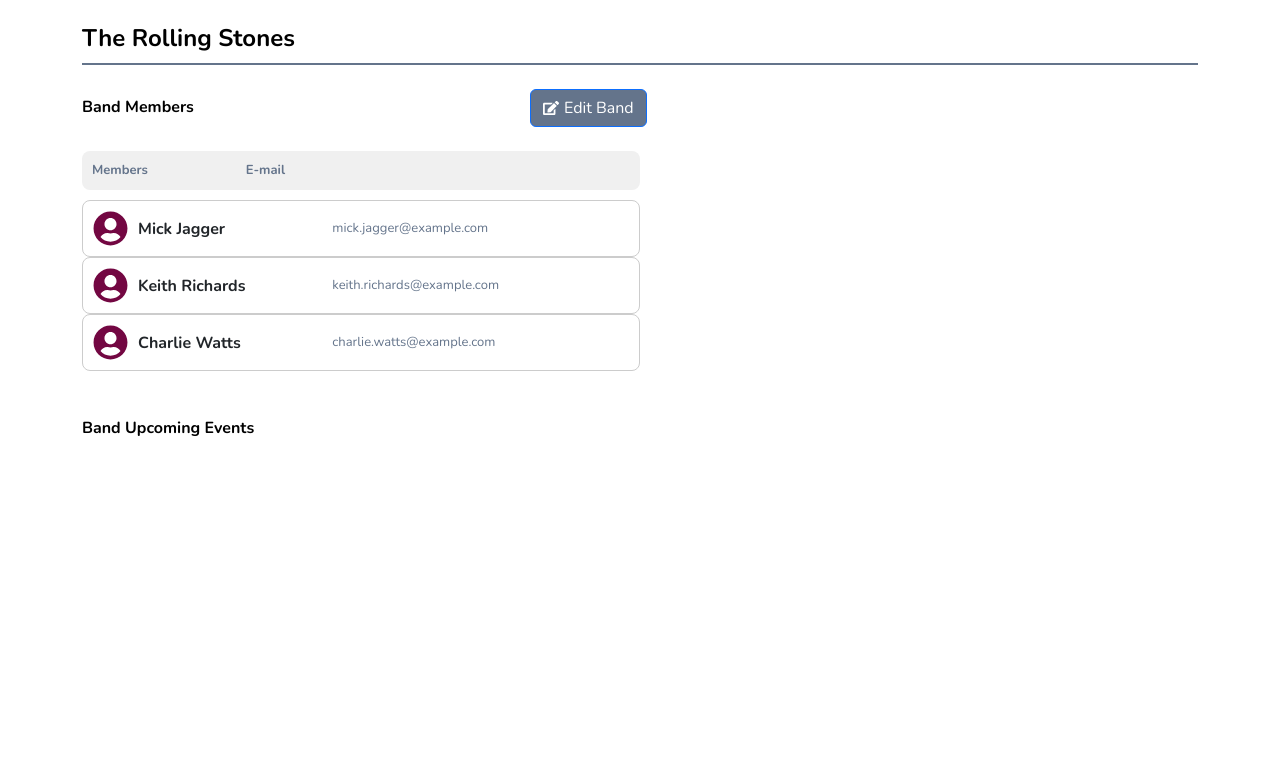
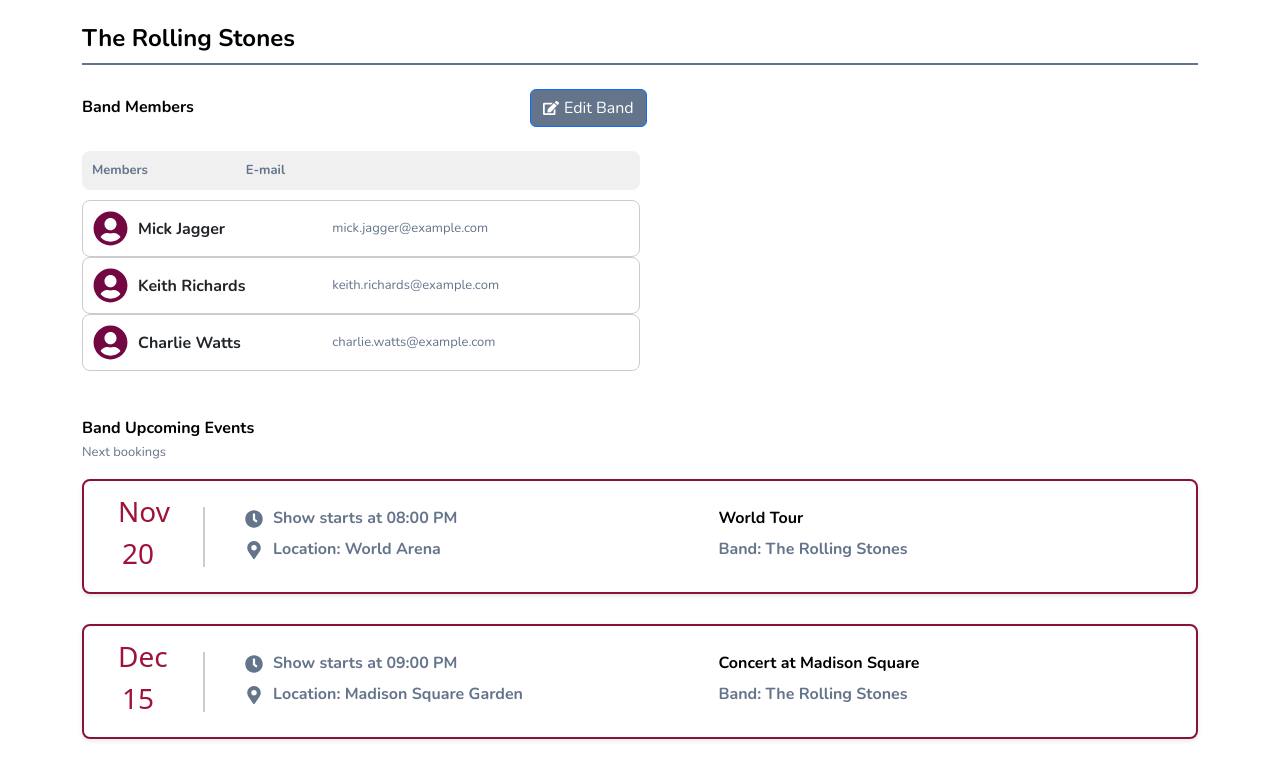
Before and after one commit to Kannella/band_management_front_end, a React (Create React App) app in the folder app/: page /band/1 in a window 1280 px wide. Shown: the top 780 px of the page. Built offline with nearby package versions, Linux system fonts and the light colour scheme.

Commit message:
finish band-details-page

```diff
--- a/app/src/assets/styles/styles.css
+++ b/app/src/assets/styles/styles.css
@@ -272,6 +272,84 @@
     opacity: 0.8;
 }
 
+
+.upcoming-events {
+    display: flex;
+    flex-direction: column;
+    gap: 15px;
+}
+
+.event-card {
+    display: flex;
+    align-items: center;
+    padding: 4px;
+    border: 2px solid #ccc;
+    border-radius: 8px;
+    border-color: rgba(136, 19, 55, 1);
+    box-shadow: 0 2px 4px rgba(0, 0, 0, 0.1);
+    font-weight: bold;
+    margin-bottom: 15px;
+}
+
+.event-date {
+    text-align: center;
+    color: rgba(159, 18, 57, 1);
+    padding: 10px;
+    border-radius: 8px;
+    width: 60px;
+    margin-right: 20px;
+    margin-left: 20px;
+}
+
+.event-divider {
+    width: 2px;
+    height: 60px;
+    background-color: #ccc;
+    margin: 0 15px;
+  }
+
+.event-details {
+    display: flex;
+    flex-direction: column;
+    flex-grow: 1;
+    font-size: 1.2rem;
+    font-weight: normal;
+    margin-left: 25px;
+    color: rgba(100, 116, 139, 1);
+}
+
+.event-info {
+    display: flex;
+    justify-content: space-between;
+    align-items: center;
+    color: rgba(100, 116, 139, 1);
+}
+
+.event-details-left,
+.event-details-right {
+    display: flex;
+    flex-direction: column;
+    gap: 7px;
+    width: 150%;
+}
+
+.event-bandName,
+.event-location,
+.event-time {
+    color: rgba(100, 116, 139, 1) !important; /* Force gray color */
+    font-size: medium;
+}
+
+.event-location {
+    font-size: 1.2rem;
+    color: rgba(100, 116, 139, 1) !important; /* Ensure event-location is gray */
+}
+
+.event-time {
+    color: rgba(100, 116, 139, 1) !important; /* Ensure event-time is gray */
+}
+
+
 @media (max-width: 600px) {
     .members-header,
     .member-card {
--- a/app/src/components/Band/band_details_page.jsx
+++ b/app/src/components/Band/band_details_page.jsx
@@ -1,7 +1,7 @@
 // band_details_page.jsx
 import React, { useState } from "react";
 import { useParams } from "react-router-dom";
-import { FaTrashAlt, FaUserCircle, FaEdit, FaPlusCircle } from "react-icons/fa";
+import { FaTrashAlt, FaUserCircle, FaEdit, FaPlusCircle, FaClock, FaMapMarkerAlt } from "react-icons/fa";
 import { bands } from "../../pages/data/bands";
 import '../../assets/styles/styles.css';
 
@@ -105,10 +105,49 @@
 
             <div className="content mb-4 mt-5">
                 <h2>Band Upcoming Events</h2>
-            </div>
+                <p>Next bookings </p>
+
+                <div className="upcoming-events">
+                {band.events.length > 0 ? (
+                    band.events.map((event, index) => (
+                        <div key={index} className="event-card">
+                            <div className="event-date">
+                                <h3>{event.month}</h3>
+                                <h3>{event.day}</h3>
+                            </div>
+
+                            <div className="event-divider"></div>
+
+                            <div className="event-details">
+                                <div className="event-info">
+                                    <div className="event-details-left">
+                                        <h2 className="event-time">
+                                            <FaClock size={18} style={{ marginRight: '10px' }} />
+                                            Show starts at {event.time}</h2>
+                                        <h2 className="event-location">
+                                            <FaMapMarkerAlt size={18} style={{ marginRight: '10px' }} />
+                                            Location: {event.location}</h2>
+                                    </div>
+
+                                    <div className="event-details-right ">
+                                        <h2 className="event-name">{event.eventName}</h2>
+                                        <h2 className="event-bandName">Band: {event.bandName}</h2>
+                                    </div>
+
+                                </div>
+
+
+                            </div>
+                    </div>
+                ))
+            ) : (
+                <p>No upcoming events</p>
+            )}
+        </div>
 
             </div>
 
+    </div>
     );
 }
 
--- a/app/src/pages/data/bands.js
+++ b/app/src/pages/data/bands.js
@@ -1,17 +1,55 @@
 export const bands = [
-    { id: 1, name: "The Rolling Stones", genre: "Classic Rock", manager: "Jane Doe",
+  {
+      id: 1,
+      name: "The Rolling Stones",
+      genre: "Classic Rock",
+      manager: "Jane Doe",
       image: require("../../assets/images/bands/the-rolling-stones.jpg"),
       members: ["Mick Jagger", "Keith Richards", "Charlie Watts"],
-      events: ["World Tour - Nov 20", "Concert at Madison Square - Dec 15"]
-    },
-    { id: 2, name: "Nirvana", genre: "Grunge", manager: "Jane Doe",
+      events: [
+          {
+              day: "20",
+              month: "Nov",
+              time: "08:00 PM",
+              location: "World Arena",
+              eventName: "World Tour",
+              bandName: "The Rolling Stones"
+          },
+          {
+              day: "15",
+              month: "Dec",
+              time: "09:00 PM",
+              location: "Madison Square Garden",
+              eventName: "Concert at Madison Square",
+              bandName: "The Rolling Stones"
+          }
+      ]
+  },
+  {
+      id: 2,
+      name: "Nirvana",
+      genre: "Grunge",
+      manager: "Jane Doe",
       image: require("../../assets/images/bands/nirvana.jpg"),
       members: ["Kurt Cobain", "Krist Novoselic", "Dave Grohl"],
-      events: ["Seattle Reunion - Dec 5"]
-    },
-    { id: 3, name: "Radio Head", genre: "Alternative Rock", manager: "Jane Doe",
+      events: [
+          {
+              day: "05",
+              month: "Dec",
+              time: "07:00 PM",
+              location: "Seattle Center",
+              eventName: "Seattle Reunion",
+              bandName: "Nirvana"
+          }
+      ]
+  },
+  {
+      id: 3,
+      name: "Radiohead",
+      genre: "Alternative Rock",
+      manager: "Jane Doe",
       image: require("../../assets/images/bands/radiohead.jpg"),
       members: ["Thom Yorke", "Jonny Greenwood", "Colin Greenwood"],
       events: []
-    },
-  ];
+  }
+];
```
